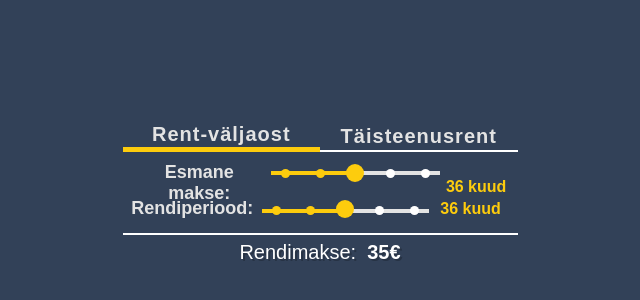
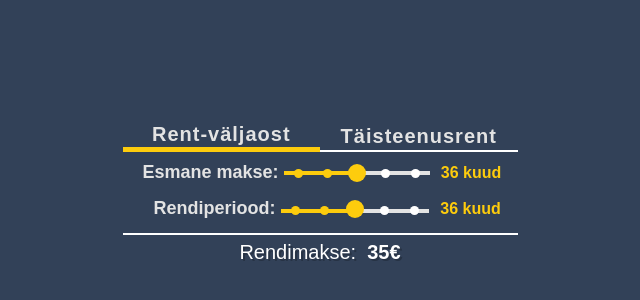
Before and after one commit to FrediArro/lease_calc, a plain HTML site: page index.html in a window 1280 px wide. Shown: the part 204-504 px from the top of the page, without its empty margins (320-960 px from the left). Drawn offline with Linux system fonts and the light colour scheme.

Commit message:
Styled the first payment amount slider

```diff
--- a/index.html
+++ b/index.html
@@ -24,7 +24,7 @@
   <div id="buy" class="tabContent" style="display: block">
     <div class="vars">
       <div class="amountInput" id="amountInputBuy">
-        <div class="inputTitle" id="inputTitleBuy">
+        <div class="sliderTitle" id="moneySliderTitleBuy">
           <p>Esmane makse:</p>
         </div>
         <div class="monthSlider" id="moneySliderBuy">
@@ -37,7 +37,7 @@
         </div>
       </div>
       <div id="sliderBuy">
-        <div class="sliderTitle" id="sliderTitleBuy">
+        <div class="sliderTitle" id="monthSliderTitleBuy">
           <p>Rendiperiood:</p>
         </div>
         <div class="monthSlider" id="monthSliderBuy">
@@ -259,26 +259,27 @@
     height: 50%;
   }
 
-  #sliderTitleBuy {
+  #monthSliderTitleBuy {
     height: 100%;
-    width: 35%;
+    width: 40%;
   }
 
   .sliderTitle>p {
     color: #e3e3e3;
     margin: 0;
-    text-align: center;
     font-weight: bold;
   }
 
   #sliderTitleRent>p {
     font-size: 20px;
     padding-top: 10px;
+    text-align: center;
   }
 
-  #sliderTitleBuy>p {
+  #monthSliderTitleBuy>p {
     margin: 0;
     font-size: 18px;
+    text-align: right;
   }
 
   .range {
@@ -332,14 +333,14 @@
     position: relative;
     height: 100%;
     padding: 0 5px;
-    width: 45%;
+    width: 40%;
   }
 
   #moneySliderBuy {
     position: relative;
     height: 100%;
     padding: 0 5px;
-    width: 45%;
+    width: 40%;
   }
 
   #sliderRent {
@@ -359,9 +360,20 @@
     padding: 0 4.5px;
   }
 
+  #moneyValBuy {
+    position: relative;
+    width: 20%;
+  }
+
   #monthValBuy {
     position: relative;
     width: 20%;
+  }
+
+  #moneyValBuy>p {
+    text-align: center;
+    vertical-align: middle;
+    margin: 2px 0 0;
   }
 
   #monthValBuy>p {
@@ -432,17 +444,14 @@
     padding: 10px;
   }
 
-  #inputTitleBuy {
-    width: 35%;
+  #moneySliderTitleBuy {
+    width: 40%;
   }
 
-  #inputTitleBuy>p {
+  #moneySliderTitleBuy>p {
     font-size: 18px;
     color: #e3e3e3;
-    margin: 0;
-    text-align: center;
-    font-weight: bold;
-    vertical-align: middle;
+    text-align: right;
   }
 
   #moneyInputBuy {
```
